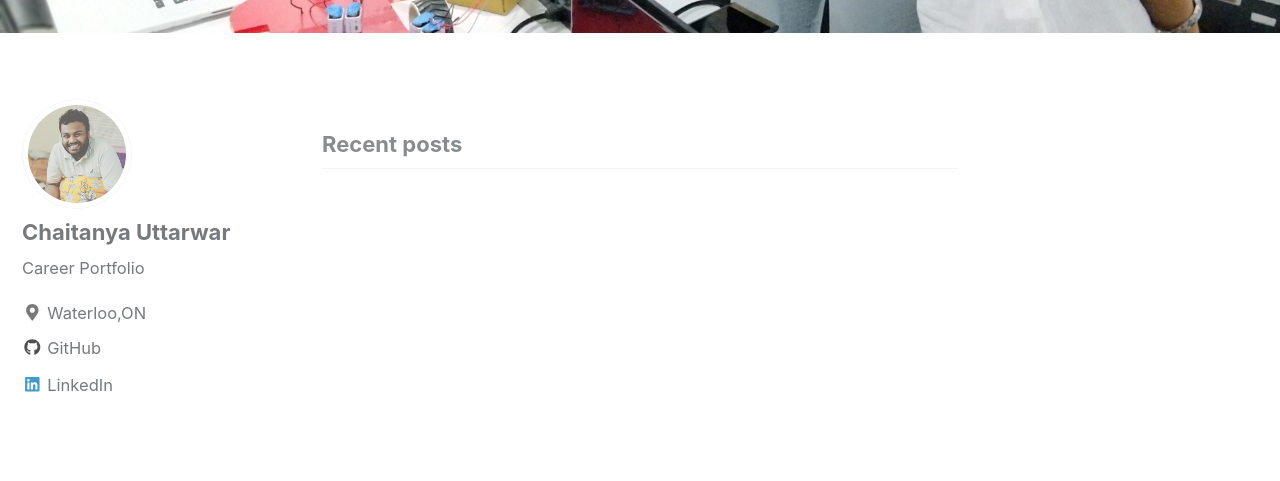
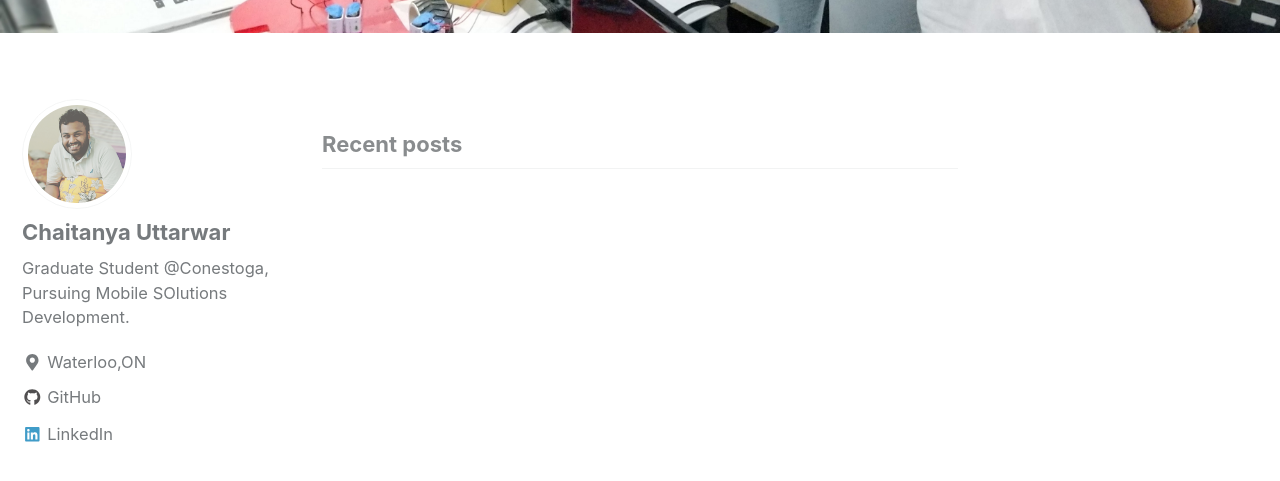
Before and after one commit to chaitanya046/chaitanya046.github.io, a Jekyll site: the page built from index.html, in a window 1280 px wide and 900 px high, scrolled down 814 px. Shown: the top 481 px of the window. Built offline with Jekyll 4.4.1, drawn with Linux system fonts in a browser that asks for light colours; cached includes are drawn as plain includes; nearby versions of some CDN libraries; the list of posts is cut into pages by our own code.

Commit message:
1st post

```diff
--- a/_config.yml
+++ b/_config.yml
@@ -94,7 +94,7 @@ analytics:
 author:
   name             : "Chaitanya Uttarwar"
   avatar           : "/images/icon_profile.jpg"
-  bio              : "Career Portfolio"
+  bio              : "Graduate Student @Conestoga, Pursuing Mobile SOlutions Development."
   location         : "Waterloo,ON"
   email            : #email
   links:
```
Also changed, not shown: 1 other file.
